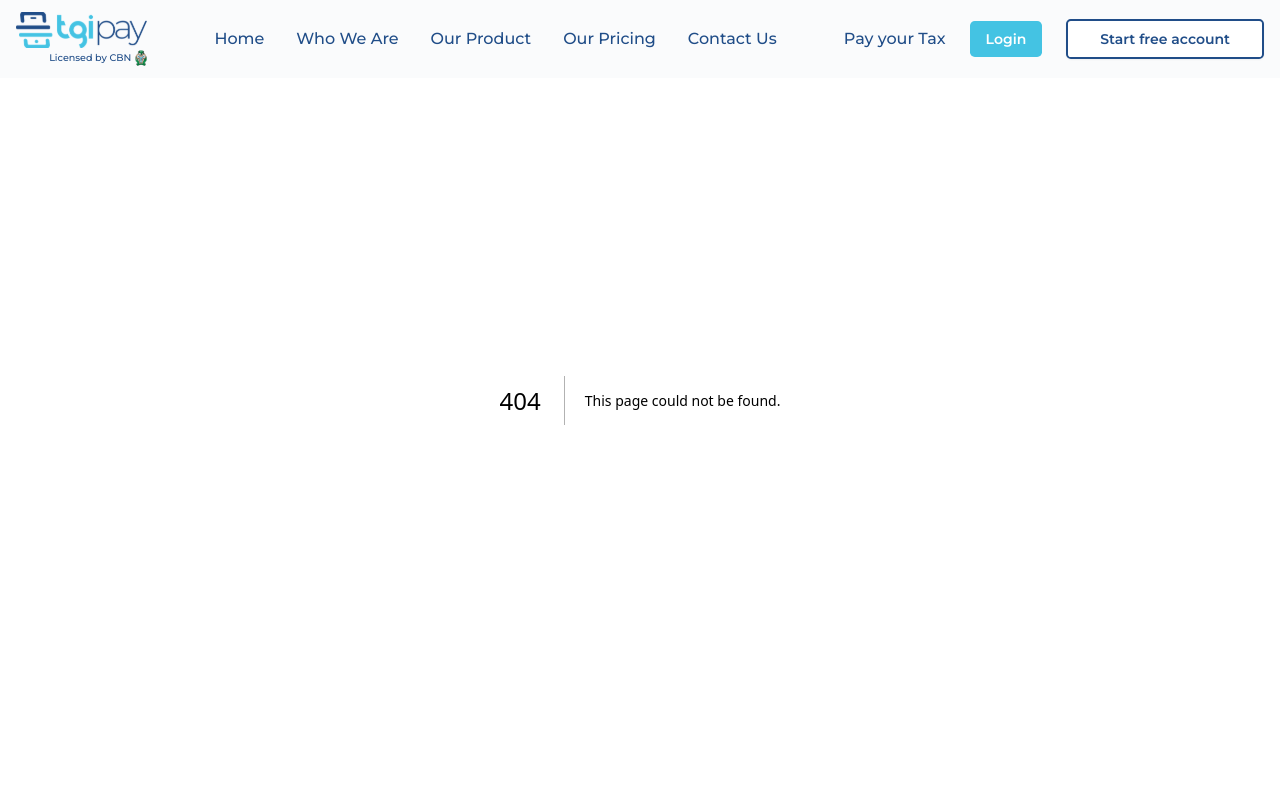
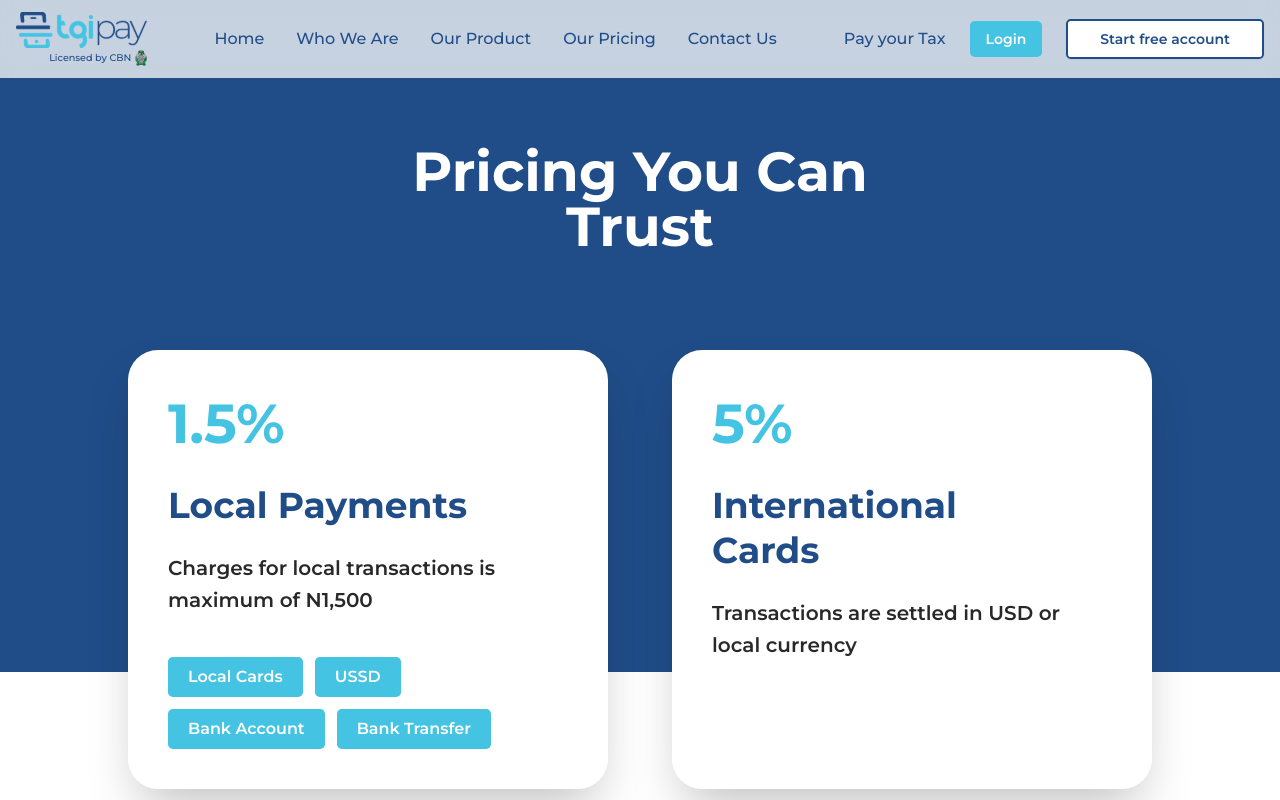
Before and after one commit to CHIDI00/tgipay-frontend, a Next.js app: page /ourPricing in a window 1280 px wide. Before the commit this address had no page. Shown: the top 800 px of the page. Built offline with nearby package versions, Linux system fonts and the light colour scheme.

Commit message:
Built the pricing page

```diff
--- /dev/null
+++ b/src/app/ourPricing/page.tsx
@@ -0,0 +1,12 @@
+import PricingSection from "@/components/sections/Pricing/PricingSection";
+import React from "react";
+
+const pages = () => {
+  return (
+    <div>
+      <PricingSection />
+    </div>
+  );
+};
+
+export default pages;
--- a/src/components/layout/Footer.tsx
+++ b/src/components/layout/Footer.tsx
@@ -98,7 +98,7 @@ const Footer = () => {
     { icon: x, label: "X" },
   ];
 
-  const renderingTheFooterLinks = (
+  const renderingTheFooterLinksFor = (
     links: { label: string; href: string }[],
   ) => (
     <ul className="space-y-1">
@@ -120,7 +120,7 @@ const Footer = () => {
     <footer className="w-full py-16 bg-brand-navy">
       <div className="mx-auto max-w-[90rem] px-4 lg:my-20 my-2">
         <div className="grid grid-cols-1 gap-12 mb-8 lg:grid-cols-5">
-          {/* brand column */}
+          {/* brand logo */}
           <div className="flex flex-col gap-4 mb-6">
             <div className="col-span-1">
               <Image
@@ -180,19 +180,19 @@ const Footer = () => {
 
           <div className="col-span-1">
             <h3 className="mb-4 text-xl font-semibold text-white">About us</h3>
-            {renderingTheFooterLinks(aboutUsLinks)}
+            {renderingTheFooterLinksFor(aboutUsLinks)}
           </div>
           <div className="col-span-1">
             <h3 className="mb-4 text-xl font-semibold text-white">Products</h3>
-            {renderingTheFooterLinks(productsLinks)}
+            {renderingTheFooterLinksFor(productsLinks)}
           </div>
           <div className="col-span-1">
             <h3 className="mb-4 text-xl font-semibold text-white">Security</h3>
-            {renderingTheFooterLinks(securityLinks)}
+            {renderingTheFooterLinksFor(securityLinks)}
           </div>
           <div className="col-span-1">
             <h3 className="mb-4 text-xl font-semibold text-white">Support</h3>
-            {renderingTheFooterLinks(supportLinks)}
+            {renderingTheFooterLinksFor(supportLinks)}
           </div>
         </div>
       </div>
--- /dev/null
+++ b/src/components/sections/Pricing/PricingSection.tsx
@@ -0,0 +1,83 @@
+"use client";
+
+import React from "react";
+import { Card, CardContent } from "@/components/ui/card";
+import { Button } from "@/components/ui/button";
+
+const PricingSection = () => {
+  return (
+    <section className="relative w-full bg-white">
+      <div className="absolute top-0 left-0 w-full h-[38rem] lg:h-[42rem] bg-brand-navy z-0" />
+
+      <div className="relative z-10 px-4 md:py-36 py-[6rem] mx-auto max-w-[90rem]">
+        <div className="mb-16 text-center lg:mb-24">
+          <h1 className="text-4xl font-bold leading-tight text-white md:text-5xl lg:text-[55px]">
+            Pricing You Can <br /> Trust
+          </h1>
+        </div>
+
+        <div className="grid max-w-5xl grid-cols-1 gap-8 mx-auto mb-16 lg:grid-cols-2 lg:gap-16">
+          {/* local payments card */}
+          <Card className="bg-white rounded-[30px] shadow-2xl border-0 p-8 lg:p-10 hover:-translate-y-2 transition-transform duration-300">
+            <CardContent className="p-0 space-y-6">
+              <div className="text-3xl font-bold leading-tight text-brand-cyan lg:text-[55px]">
+                1.5%
+              </div>
+
+              <h2 className="text-2xl font-bold text-brand-navy lg:text-[36px] leading-tight">
+                Local Payments
+              </h2>
+
+              <p className="text-[#292727] text-md lg:text-[20px] font-semibold leading-relaxed">
+                Charges for local transactions is maximum of N1,500
+              </p>
+
+              <div className="flex flex-wrap gap-3 pt-4">
+                {["Local Cards", "USSD", "Bank Account", "Bank Transfer"].map(
+                  (tag) => (
+                    <span
+                      key={tag}
+                      className="px-5 py-2 text-sm font-semibold text-white rounded-lg bg-brand-cyan lg:text-base"
+                    >
+                      {tag}
+                    </span>
+                  ),
+                )}
+              </div>
+            </CardContent>
+          </Card>
+
+          {/* international cards */}
+          <Card className="bg-white rounded-[30px] shadow-2xl border-0 p-8 lg:p-10 hover:-translate-y-2 transition-transform duration-300 flex flex-col">
+            <CardContent className="p-0 space-y-6">
+              <div className="text-3xl font-bold leading-tight text-brand-cyan lg:text-[55px]">
+                5%
+              </div>
+
+              <h2 className="text-2xl font-bold text-brand-navy lg:text-[36px] leading-tight">
+                International <br className="hidden lg:block" /> Cards
+              </h2>
+
+              <p className="text-[#292727] text-md lg:text-[20px] font-semibold leading-relaxed">
+                Transactions are settled in USD or local currency
+              </p>
+            </CardContent>
+
+            <div className="mt-auto" />
+          </Card>
+        </div>
+
+        <div className="flex justify-center w-full">
+          <Button
+            className="bg-brand-navy hover:bg-brand-navy/90 text-white text-base lg:text-lg font-semibold px-12 py-7 rounded-xl transition-all "
+            size="lg"
+          >
+            Get Started
+          </Button>
+        </div>
+      </div>
+    </section>
+  );
+};
+
+export default PricingSection;
--- a/src/components/sections/WhoWeAre/VisonAndMission.tsx
+++ b/src/components/sections/WhoWeAre/VisonAndMission.tsx
@@ -24,7 +24,10 @@ const VisonAndMission = () => {
         <div className="relative grid grid-cols-1 gap-12 md:grid-cols-2 lg:gap-24">
           <div className="hidden md:block absolute left-1/2 top-0 bottom-0 w-[1px] bg-slate-300/80 -translate-x-1/2" />
 
-          <div className="flex flex-col items-start justify-start space-y-6">
+          <div
+            id="mission"
+            className="flex flex-col items-start justify-start space-y-6"
+          >
             <h3 className="text-4xl font-bold text-brand-cyan md:text-5xl">
               Mission
             </h3>
@@ -39,7 +42,10 @@ const VisonAndMission = () => {
             </p>
           </div>
 
-          <div className="flex flex-col items-start justify-start space-y-6">
+          <div
+            id="vision"
+            className="flex flex-col items-start justify-start space-y-6"
+          >
             <h3 className="text-4xl font-bold text-brand-cyan md:text-5xl">
               Vision
             </h3>
--- /dev/null
+++ b/src/components/ui/card.tsx
@@ -0,0 +1,76 @@
+import * as React from "react"
+
+import { cn } from "@/lib/utils"
+
+const Card = React.forwardRef<
+  HTMLDivElement,
+  React.HTMLAttributes<HTMLDivElement>
+>(({ className, ...props }, ref) => (
+  <div
+    ref={ref}
+    className={cn(
+      "rounded-xl border bg-card text-card-foreground shadow",
+      className
+    )}
+    {...props}
+  />
+))
+Card.displayName = "Card"
+
+const CardHeader = React.forwardRef<
+  HTMLDivElement,
+  React.HTMLAttributes<HTMLDivElement>
+>(({ className, ...props }, ref) => (
+  <div
+    ref={ref}
+    className={cn("flex flex-col space-y-1.5 p-6", className)}
+    {...props}
+  />
+))
+CardHeader.displayName = "CardHeader"
+
+const CardTitle = React.forwardRef<
+  HTMLDivElement,
+  React.HTMLAttributes<HTMLDivElement>
+>(({ className, ...props }, ref) => (
+  <div
+    ref={ref}
+    className={cn("font-semibold leading-none tracking-tight", className)}
+    {...props}
+  />
+))
+CardTitle.displayName = "CardTitle"
+
+const CardDescription = React.forwardRef<
+  HTMLDivElement,
+  React.HTMLAttributes<HTMLDivElement>
+>(({ className, ...props }, ref) => (
+  <div
+    ref={ref}
+    className={cn("text-sm text-muted-foreground", className)}
+    {...props}
+  />
+))
+CardDescription.displayName = "CardDescription"
+
+const CardContent = React.forwardRef<
+  HTMLDivElement,
+  React.HTMLAttributes<HTMLDivElement>
+>(({ className, ...props }, ref) => (
+  <div ref={ref} className={cn("p-6 pt-0", className)} {...props} />
+))
+CardContent.displayName = "CardContent"
+
+const CardFooter = React.forwardRef<
+  HTMLDivElement,
+  React.HTMLAttributes<HTMLDivElement>
+>(({ className, ...props }, ref) => (
+  <div
+    ref={ref}
+    className={cn("flex items-center p-6 pt-0", className)}
+    {...props}
+  />
+))
+CardFooter.displayName = "CardFooter"
+
+export { Card, CardHeader, CardFooter, CardTitle, CardDescription, CardContent }
```
